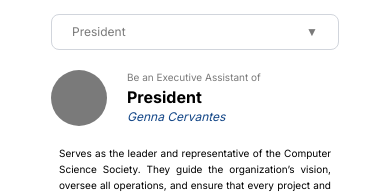
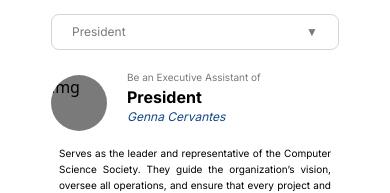
Before and after one commit to genna-cervantes/css-apply, a Next.js app: page /user/apply/executive-assistant in a window 390 px wide. Shown: the part 365-558 px from the top of the page. Built offline with nearby package versions, Linux system fonts and the light colour scheme.

Commit message:
fixed ea step 1,2 responsiveness

```diff
--- a/src/app/user/apply/executive-assistant/[eb-role]/application/page.tsx
+++ b/src/app/user/apply/executive-assistant/[eb-role]/application/page.tsx
@@ -262,14 +262,14 @@ export default function ExecutiveAssistantApplication() {
       <Header />
 
       <section className="flex flex-col items-center justify-center sm:my-12 lg:my-28">
-        <div className="flex flex-col justify-center items-center">
-          <div className="w-[80%] rounded-[24px] sm:bg-white sm:shadow-[0_4px_4px_0_rgba(0,0,0,0.31)] p-10 md:p-16 lg:py-20 lg:px-24">
-            <div className="text-2xl lg:text-4xl font-raleway font-semibold mb-2 lg:mb-4">
+        <div className="w-[80%] rounded-[24px] flex flex-col justify-center items-center">
+          <div className=" sm:bg-white sm:shadow-[0_4px_4px_0_rgba(0,0,0,0.31)] p-10 md:p-16 lg:py-20 lg:px-24">
+            <div className="text-3xl lg:text-4xl font-raleway font-semibold mb-2 lg:mb-4">
               <span className="text-black">Apply as EA to the </span>
               <span className="text-[#134687]">{selectedRole.title}</span>
             </div>
 
-            <div className="text-black text-xs lg:text-lg font-Inter font-light text-justify mb-4 lg:mb-8">
+            <div className="text-black text-xs lg:text-lg font-Inter font-light text-justify">
               Executive Assistants work closely with the CSS Executive Boards to
               help them with their tasks in events and committees. This role
               requires responsibility, attention to detail, and strong
@@ -316,7 +316,7 @@ export default function ExecutiveAssistantApplication() {
             </div>
 
             {/* Application Form */}
-            <div className="flex lg:px-20 lg:gap-60 lg:mt-8 justify-centerxl:px-32">
+            <div className="flex flex-col lg:flex-row justify-center lg:gap-8 mt-5 lg:mt-8">
               <div className="flex flex-col gap-4 lg:gap-6">
                 <div className="flex flex-col gap-1 lg:gap-2">
                   <div className="text-black text-xs lg:text-sm font-Inter font-normal">
@@ -534,8 +534,8 @@ export default function ExecutiveAssistantApplication() {
                 </div>
               </div>
 
-              <div className="hidden lg:flex justify-center mt-8">
-                <div className="lg:w-50 lg:h-64 xl:w-80 xl:h-96 bg-gray-200 rounded-lg flex items-center justify-center">
+              <div className="hidden lg:flex justify-center">
+                <div className="w-80 h-96 bg-gray-200 rounded-lg flex items-center justify-center">
                   <span className="text-gray-500 text-sm">EB Image</span>
                 </div>
               </div>
--- a/src/app/user/apply/executive-assistant/page.tsx
+++ b/src/app/user/apply/executive-assistant/page.tsx
@@ -132,12 +132,13 @@ export default function AssistantApplication() {
       <Header />
 
       <section className="flex flex-col items-center justify-center sm:my-12 lg:my-28">
-        <div className="w-[80%] flex flex-col justify-center items-center">
-          <div className="rounded-[24px] sm:bg-white sm:shadow-[0_4px_4px_0_rgba(0,0,0,0.31)] p-10 md:p-16 lg:py-20 lg:px-24">
+        <div className="w-[80%] rounded-[24px] flex flex-col justify-center items-center">
+          <div className=" sm:bg-white sm:shadow-[0_4px_4px_0_rgba(0,0,0,0.31)] p-10 md:p-16 lg:py-20 lg:px-24">
             <div className="text-3xl lg:text-4xl font-raleway font-semibold mb-2 lg:mb-4">
               <span className="text-black">Apply as </span>
               <span className="text-[#134687]">Executive Assistant</span>
             </div>
+
             <div className="text-black text-xs lg:text-lg font-Inter font-light text-justify">
               Executive Assistants work closely with the CSS Executive Boards to
               help them with their tasks in events and committees. This role
@@ -147,6 +148,7 @@ export default function AssistantApplication() {
 
             <hr className="my-5 lg:my-8 border-t-1 border-[#717171]" />
 
+            {/* Stepper */}
             <div className="w-full flex flex-col items-center justify-center">
               <div className="flex items-center">
                 <div className="flex items-center justify-center rounded-full bg-[#2F7EE3] w-5 h-5 lg:w-10 lg:h-10">
@@ -185,6 +187,7 @@ export default function AssistantApplication() {
               </div>
             </div>
 
+            {/* Application Form */}
             <div className="flex flex-col lg:flex-row justify-center lg:gap-8 lg:mt-8">
               {/* Left Column - Scrollable Role List / Mobile Dropdown */}
               <div className="">
@@ -261,8 +264,10 @@ export default function AssistantApplication() {
                           );
                           return role ? (
                             <>
-                              <div className="flex gap-5 mt-5 lg:mt-0">
-                                <div className="lg:hidden w-14 h-14 rounded-full overflow-hidden bg-[#7a7a7a]"></div>
+                              <div className="flex items-center gap-5 mt-5 lg:mt-0">
+                                <div className="lg:hidden w-14 h-14 min-w-14 min-h-14 rounded-full overflow-hidden bg-[#7a7a7a]">
+                                  img
+                                </div>
                                 <div>
                                   <div className="text-[10px] lg:text-xs font-inter text-[#7a7a7a] lg:mb-1">
                                     <p>Be an Executive Assistant of</p>
```
